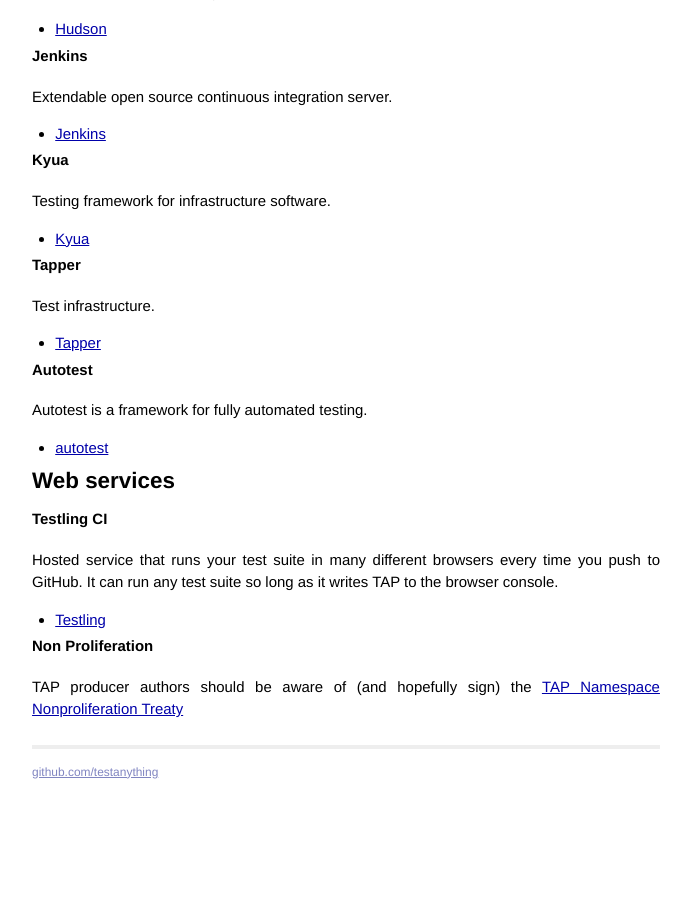
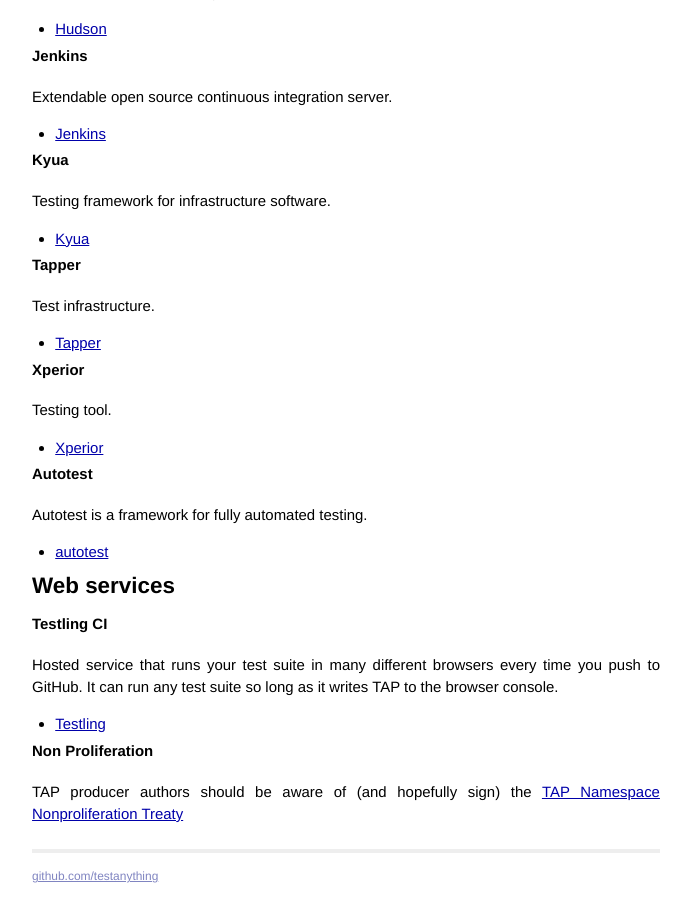
Before and after one commit to TestAnything/testanything.github.io, a Jekyll site: the page built from producers.md, in a window 1280 px wide and 900 px high, scrolled down 6294 px. Shown: the whole window, without its empty margins (294-985 px from the left). Built offline with Jekyll 4.4.1, drawn with Linux system fonts in a browser that asks for light colours; Markdown is read by kramdown in place of the engine named in the settings; before the commit the page ends 7089 px from its top, so only the background shows below that.

Commit message:
Xperior - testing tool with TAP support in test reports

```diff
--- a/producers.md
+++ b/producers.md
@@ -302,6 +302,11 @@
 
 -   [Tapper](http://tapper.github.io/Tapper/)
 
+### Xperior
+Testing tool.
+
+- [Xperior](https://github.com/Xyratex/xperior)
+
 ### Autotest
 Autotest is a framework for fully automated testing.
 
```
